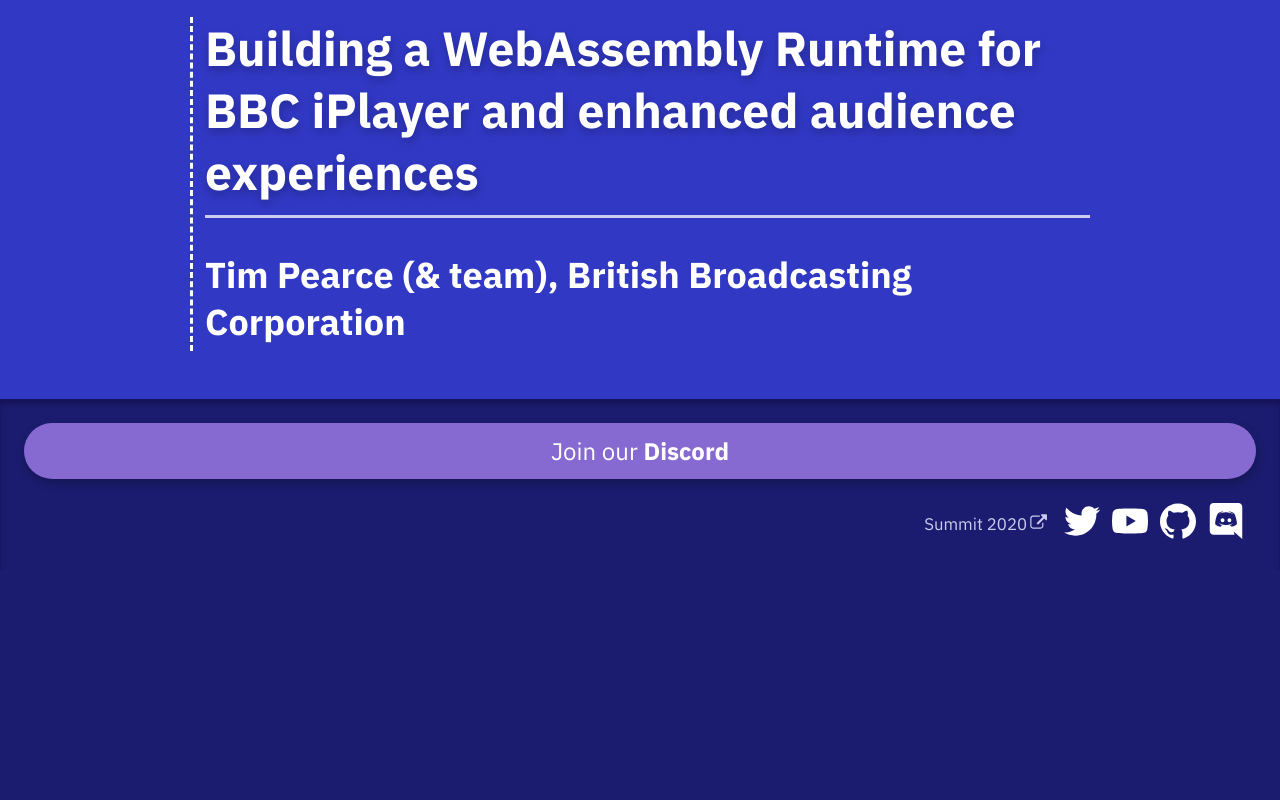
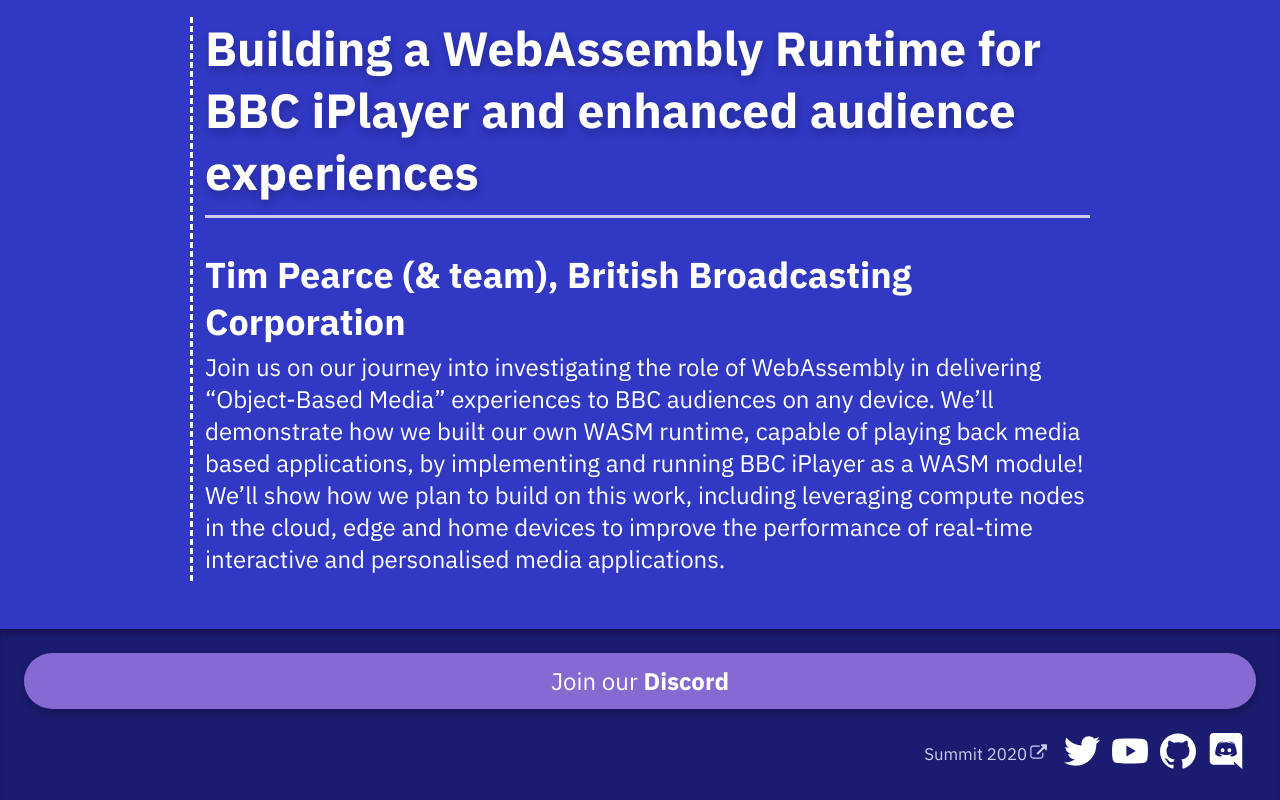
Before and after one commit to WebAssemblySummit/wasmsummit.dev, an Eleventy site: page src/schedule.md in a window 1280 px wide. Shown: the part 4298-5098 px from the top of the page. Before the commit the page ends 4868 px from the top, so only its background shows below. Built offline with nearby package versions, Linux system fonts and the light colour scheme; Eleventy itself is replaced by a stand-in of ours; files that its build step writes are made by us from their sources.

Commit message:
Finished up the schedule page, ready to publish!

```diff
--- a/src/schedule.md
+++ b/src/schedule.md
@@ -133,5 +133,5 @@
 <div class="speaker-block">
   <h1>Building a WebAssembly Runtime for BBC iPlayer and enhanced audience experiences</h1>
   <h2>Tim Pearce (& team), British Broadcasting Corporation</h2>
-  <p></p>
+  <p>Join us on our journey into investigating the role of WebAssembly in delivering “Object-Based Media” experiences to BBC audiences on any device. We’ll demonstrate how we built our own WASM runtime, capable of playing back media based applications, by implementing and running BBC iPlayer as a WASM module! We’ll show how we plan to build on this work, including leveraging compute nodes in the cloud, edge and home devices to improve the performance of real-time interactive and personalised media applications.</p>
 </div>
```
Also changed, not shown: assets/speaker-images/original/saul-cabrera-old.jpeg (added), assets/speaker-images/original/saul-cabrera.jpeg, assets/speaker-images/saul-cabrera.jpg.
